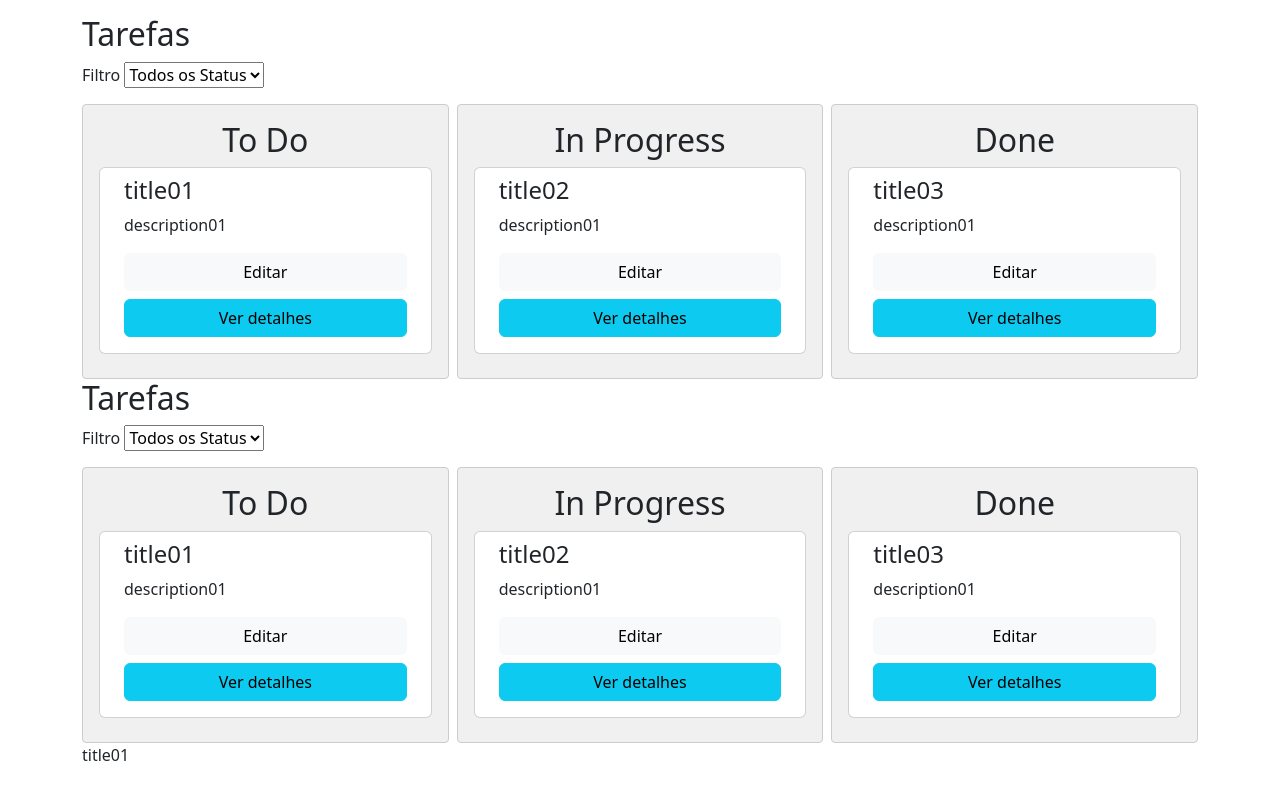
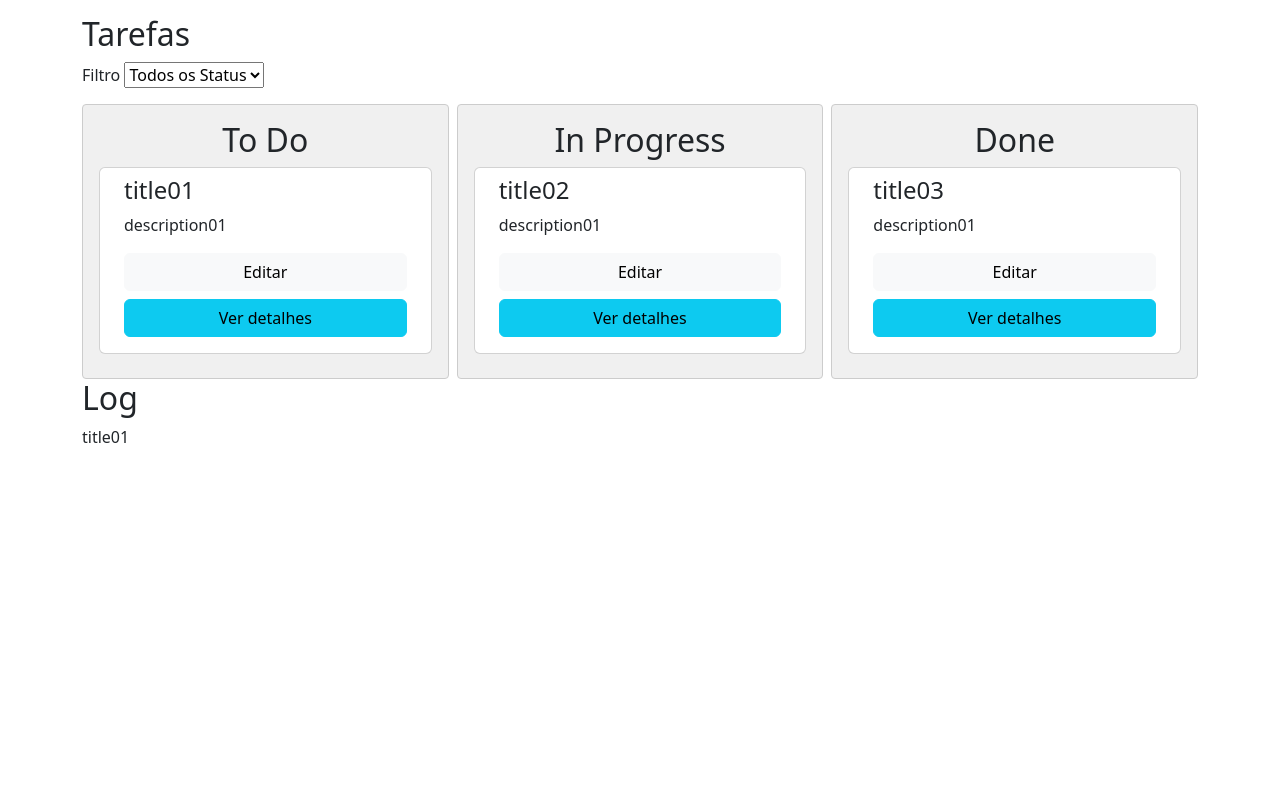
Before and after one commit to gabriel-del/santander-coders-2023, an Angular app in the folder m5/: page / in a window 1280 px wide. Shown: the part 545-1344 px from the top of the page. After the commit the page ends 1042 px from the top, so only its background shows below. Built offline with nearby package versions, Linux system fonts and the light colour scheme.

Commit message:
update log

```diff
--- a/m5/src/app/app.component.ts
+++ b/m5/src/app/app.component.ts
@@ -8,7 +8,7 @@ import type {Task} from 'src/models/task.model'
   <div class="container pb-5">
   <app-task-form-reactive (addTask)="onAddTask($event)"></app-task-form-reactive>
   <app-task-list  [tasks]="listTask" (handleTask)="handleTask($event)"></app-task-list>
-  <app-log [tasks]="listTask" (handleTask)="handleTask($event)"></app-log>
+  <app-log [tasks]="selectedLog" ></app-log>
   <div #myDiv>
     <div *ngIf="selectedTask">
       <app-task-detail [task]="selectedTask" (closeDetail)="fecharDetalhes()"></app-task-detail>
@@ -29,10 +29,12 @@ export class AppComponent {
   ]
   get toDoStatus() {return this.listTask.filter(item => item.status === 'toDo')}
   selectedTask: Task | null = null
+  selectedLog: Task[] = []
   ngOnInit() {}
   onAddTask(task: Task) {this.listTask.push(task)}
   handleTask(task: Task) {
     this.selectedTask = task
+    this.selectedLog.push(task)
     setTimeout(() => this.detailDiv.nativeElement.scrollIntoView({behavior: 'smooth', block: 'start'}), 500)
   }
   fecharDetalhes() {this.selectedTask = null}
--- a/m5/src/app/components/log.ts
+++ b/m5/src/app/components/log.ts
@@ -5,24 +5,8 @@ import {Task} from 'src/models/task.model'
   selector: 'app-log',
   template: `
   <div>
-  <h2>Tarefas</h2>
-  <app-task-filtro (onChangeFiltro)="handleFiltro($event)"></app-task-filtro>
-  <div class="kanban-board mt-3">
-    <div class="column" *ngFor="let column of columns">
-      <h2>{{ column.name }}</h2>
-      <ng-container *ngFor="let item of tasksFiltradas">
-        <ng-container *ngIf="item.status === column.id">
-          <div class="card px-4 pt-2 mb-2">
-            <h4>{{ item.title }}</h4>
-            <p>{{ item.description }}</p>
-            <div>
-              <button class="btn btn-light w-100" (click)="selectedTask(item)"> Editar </button>
-              <button class="btn btn-info w-100 mt-2 mb-3" (click)="selectedTask(item)" >Ver detalhes</button></div>
-          </div>
-        </ng-container>
-      </ng-container>
-    </div>
-  </div>
+  <h2>Log</h2>
+  <div *ngIf="tasks.length > 0"></div>
 </div>
 `,
   styles: [`
```
